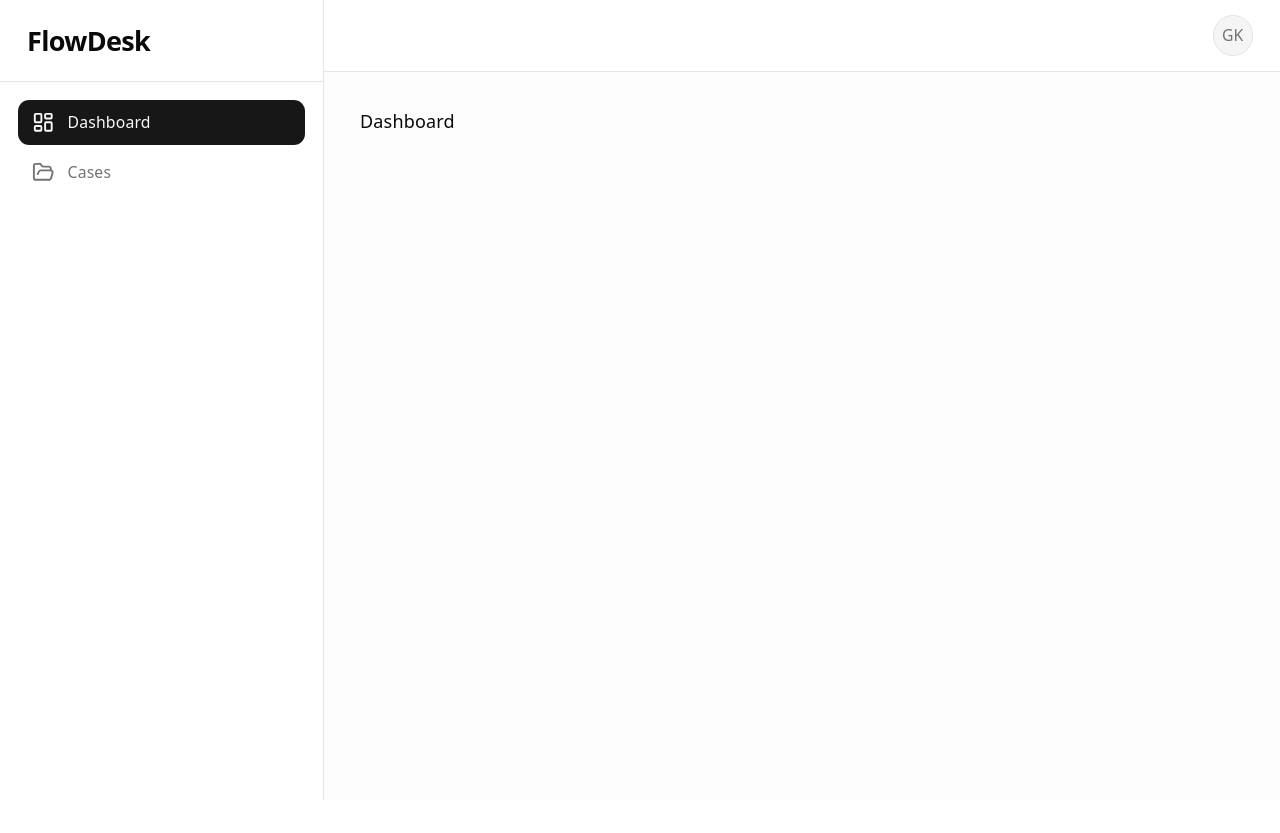
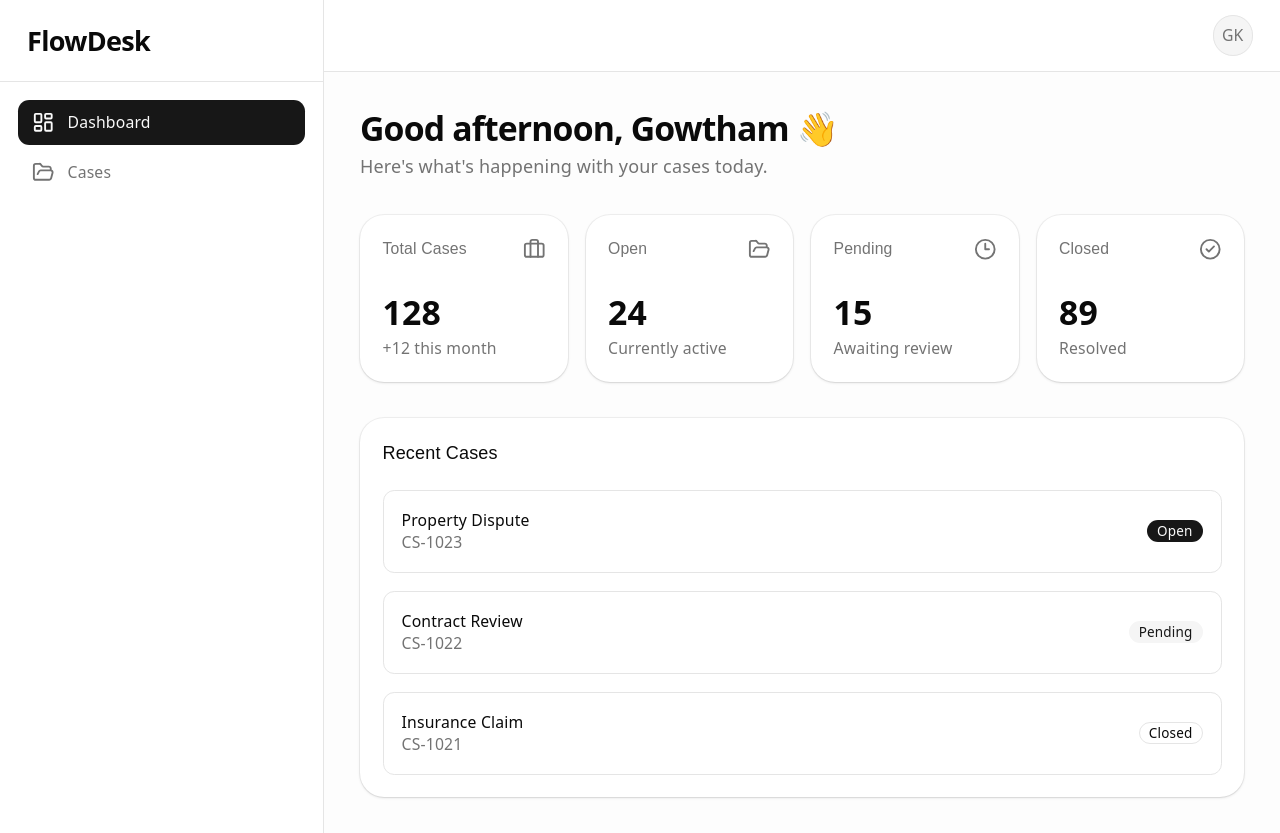
Before and after one commit to Gowthamk007m/flowdesk, a React (Vite) app in the folder frontend/: page / in a window 1280 px wide. Before the commit the page ends 800 px from the top, so only its background shows below. Built offline with nearby package versions, Linux system fonts and the light colour scheme; no server answers.

Commit message:
feat(dashboard): implement dashboard overview UI

```diff
--- /dev/null
+++ b/frontend/src/components/ui/badge.tsx
@@ -0,0 +1,52 @@
+import { mergeProps } from "@base-ui/react/merge-props"
+import { useRender } from "@base-ui/react/use-render"
+import { cva, type VariantProps } from "class-variance-authority"
+
+import { cn } from "@/lib/utils"
+
+const badgeVariants = cva(
+  "group/badge inline-flex h-5 w-fit shrink-0 items-center justify-center gap-1 overflow-hidden rounded-2xl border border-transparent px-2 py-0.5 text-xs font-medium whitespace-nowrap transition-all focus-visible:border-ring focus-visible:ring-[3px] focus-visible:ring-ring/50 has-data-[icon=inline-end]:pr-1.5 has-data-[icon=inline-start]:pl-1.5 aria-invalid:border-destructive aria-invalid:ring-destructive/20 dark:aria-invalid:ring-destructive/40 [&>svg]:pointer-events-none [&>svg]:size-3!",
+  {
+    variants: {
+      variant: {
+        default: "bg-primary text-primary-foreground [a]:hover:bg-primary/80",
+        secondary:
+          "bg-secondary text-secondary-foreground [a]:hover:bg-secondary/80",
+        destructive:
+          "bg-destructive/10 text-destructive focus-visible:ring-destructive/20 dark:bg-destructive/20 dark:focus-visible:ring-destructive/40 [a]:hover:bg-destructive/20",
+        outline:
+          "border-border text-foreground [a]:hover:bg-muted [a]:hover:text-muted-foreground",
+        ghost:
+          "hover:bg-muted hover:text-muted-foreground dark:hover:bg-muted/50",
+        link: "text-primary underline-offset-4 hover:underline",
+      },
+    },
+    defaultVariants: {
+      variant: "default",
+    },
+  }
+)
+
+function Badge({
+  className,
+  variant = "default",
+  render,
+  ...props
+}: useRender.ComponentProps<"span"> & VariantProps<typeof badgeVariants>) {
+  return useRender({
+    defaultTagName: "span",
+    props: mergeProps<"span">(
+      {
+        className: cn(badgeVariants({ variant }), className),
+      },
+      props
+    ),
+    render,
+    state: {
+      slot: "badge",
+      variant,
+    },
+  })
+}
+
+export { Badge, badgeVariants }
--- /dev/null
+++ b/frontend/src/features/dashboard/components/DashboardHeader.tsx
@@ -0,0 +1,22 @@
+export default function DashboardHeader() {
+    const hour = new Date().getHours();
+
+    const greeting =
+        hour < 12
+            ? "Good morning"
+            : hour < 18
+            ? "Good afternoon"
+            : "Good evening";
+
+    return (
+        <section className="space-y-1">
+            <h1 className="text-3xl font-bold tracking-tight">
+                {greeting}, Gowtham 👋
+            </h1>
+
+            <p className="text-muted-foreground">
+                Here's what's happening with your cases today.
+            </p>
+        </section>
+    );
+}
--- /dev/null
+++ b/frontend/src/features/dashboard/components/RecentCases.tsx
@@ -0,0 +1,77 @@
+import {
+    Card,
+    CardContent,
+    CardHeader,
+    CardTitle,
+} from "@/components/ui/card";
+
+import { Badge } from "@/components/ui/badge";
+
+const recentCases = [
+    {
+        id: "CS-1023",
+        title: "Property Dispute",
+        status: "Open",
+    },
+    {
+        id: "CS-1022",
+        title: "Contract Review",
+        status: "Pending",
+    },
+    {
+        id: "CS-1021",
+        title: "Insurance Claim",
+        status: "Closed",
+    },
+];
+
+function getStatusVariant(status: string) {
+    switch (status) {
+        case "Open":
+            return "default";
+
+        case "Pending":
+            return "secondary";
+
+        case "Closed":
+            return "outline";
+
+        default:
+            return "secondary";
+    }
+}
+
+export default function RecentCases() {
+    return (
+        <Card>
+            <CardHeader>
+                <CardTitle>Recent Cases</CardTitle>
+            </CardHeader>
+
+            <CardContent>
+                <div className="space-y-4">
+                    {recentCases.map((item) => (
+                        <div
+                            key={item.id}
+                            className="flex items-center justify-between rounded-lg border p-4"
+                        >
+                            <div>
+                                <p className="font-medium">
+                                    {item.title}
+                                </p>
+
+                                <p className="text-sm text-muted-foreground">
+                                    {item.id}
+                                </p>
+                            </div>
+
+                            <Badge variant={getStatusVariant(item.status)}>
+                                {item.status}
+                            </Badge>
+                        </div>
+                    ))}
+                </div>
+            </CardContent>
+        </Card>
+    );
+}
--- /dev/null
+++ b/frontend/src/features/dashboard/components/StatsCard.tsx
@@ -0,0 +1,46 @@
+import type { LucideIcon } from "lucide-react";
+
+import {
+    Card,
+    CardContent,
+    CardHeader,
+    CardTitle,
+} from "@/components/ui/card";
+
+interface StatsCardProps {
+    title: string;
+    value: number | string;
+    description?: string;
+    icon: LucideIcon;
+}
+
+export default function StatsCard({
+    title,
+    value,
+    description,
+    icon: Icon,
+}: StatsCardProps) {
+    return (
+        <Card className="transition-shadow hover:shadow-md">
+            <CardHeader className="flex flex-row items-center justify-between pb-2">
+                <CardTitle className="text-sm font-medium text-muted-foreground">
+                    {title}
+                </CardTitle>
+
+                <Icon className="h-5 w-5 text-muted-foreground" />
+            </CardHeader>
+
+            <CardContent>
+                <div className="text-3xl font-bold">
+                    {value}
+                </div>
+
+                {description && (
+                    <p className="mt-1 text-sm text-muted-foreground">
+                        {description}
+                    </p>
+                )}
+            </CardContent>
+        </Card>
+    );
+}
--- /dev/null
+++ b/frontend/src/features/dashboard/components/StatsGrid.tsx
@@ -0,0 +1,42 @@
+import {
+    Briefcase,
+    FolderOpen,
+    Clock3,
+    CircleCheck,
+} from "lucide-react";
+
+import StatsCard from "./StatsCard";
+
+export default function StatsGrid() {
+    return (
+        <section className="grid gap-4 sm:grid-cols-2 xl:grid-cols-4">
+            <StatsCard
+                title="Total Cases"
+                value={128}
+                description="+12 this month"
+                icon={Briefcase}
+            />
+
+            <StatsCard
+                title="Open"
+                value={24}
+                description="Currently active"
+                icon={FolderOpen}
+            />
+
+            <StatsCard
+                title="Pending"
+                value={15}
+                description="Awaiting review"
+                icon={Clock3}
+            />
+
+            <StatsCard
+                title="Closed"
+                value={89}
+                description="Resolved"
+                icon={CircleCheck}
+            />
+        </section>
+    );
+}
--- a/frontend/src/pages/DashboardPage.tsx
+++ b/frontend/src/pages/DashboardPage.tsx
@@ -1,3 +1,15 @@
+import DashboardHeader from "@/features/dashboard/components/DashboardHeader";
+import RecentCases from "@/features/dashboard/components/RecentCases";
+import StatsGrid from "@/features/dashboard/components/StatsGrid";
+
 export default function DashboardPage() {
-    return <h1>Dashboard</h1>;
+    return (
+        <div className="space-y-8">
+            <DashboardHeader />
+
+            <StatsGrid />
+
+            <RecentCases />
+        </div>
+    );
 }
```
Also changed, not shown: frontend/src/routes/AppRouter.tsx (+33 -0 lines), frontend/src/features/dashboard/types.ts (added).
